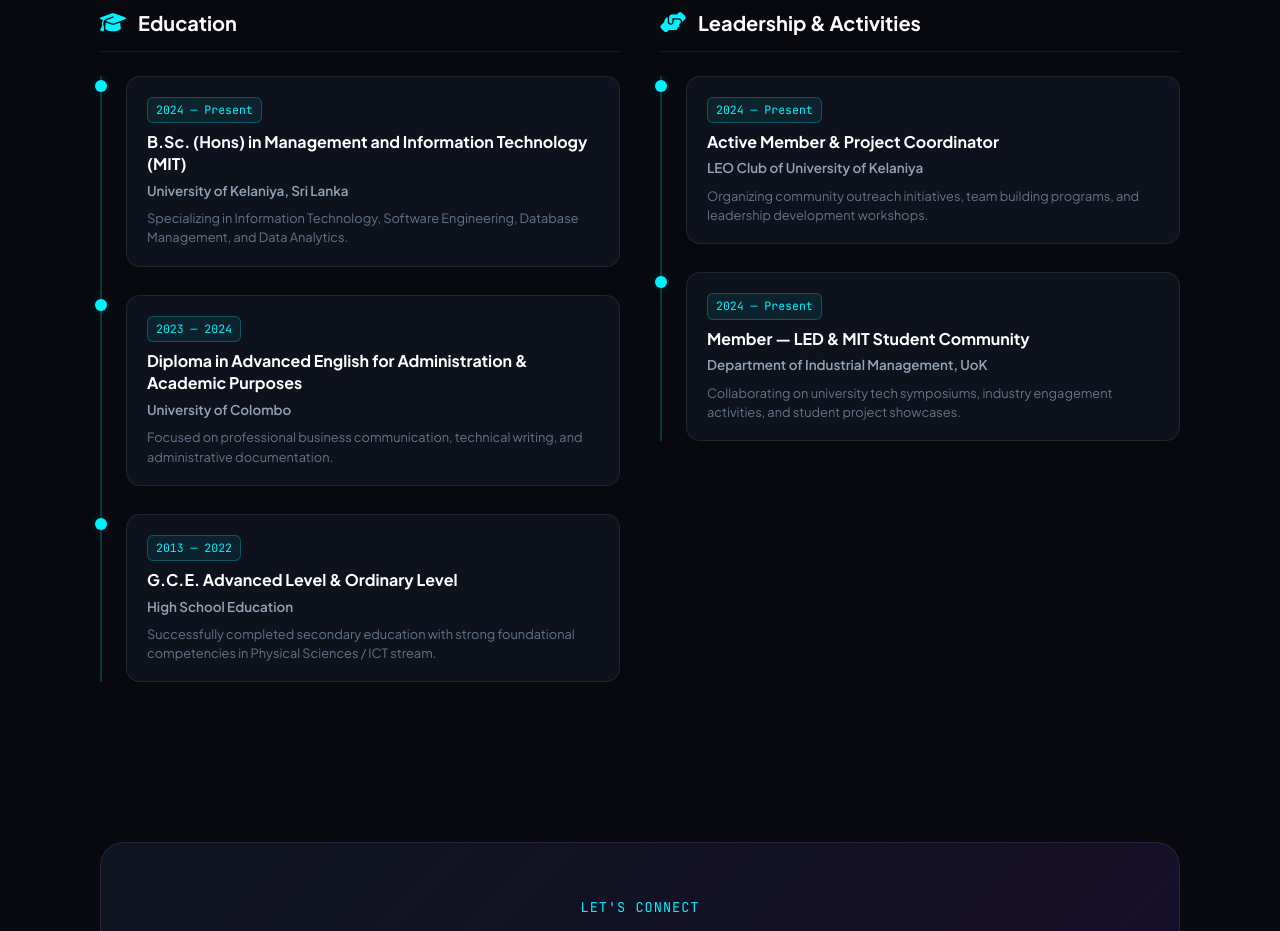
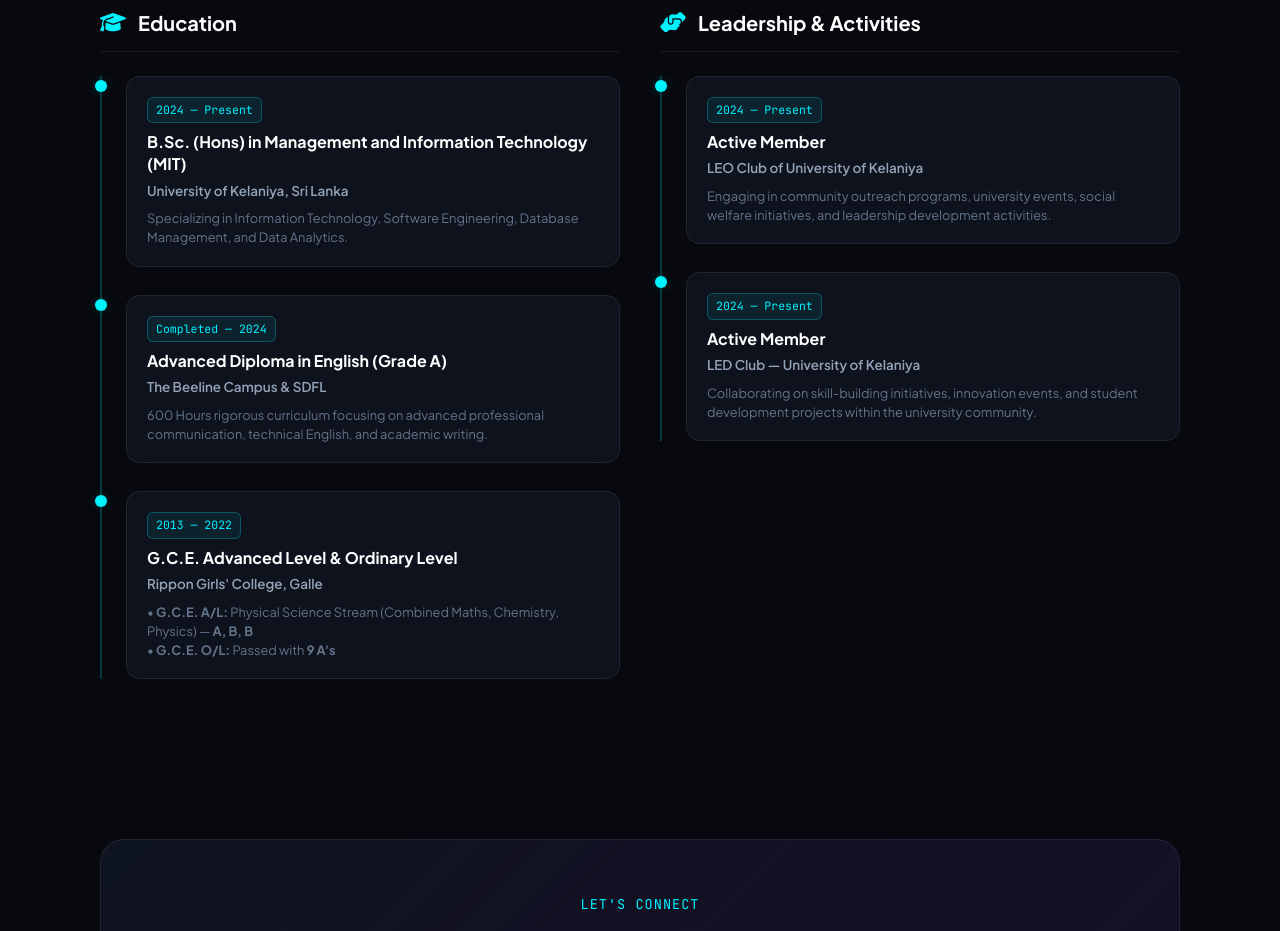
Before and after one commit to Yasasri-BVK/portfolio, a plain HTML site: page index.html in a window 1280 px wide. Shown: the part 5540-6471 px from the top of the page. Drawn offline with Linux system fonts and the light colour scheme.

Commit message:
Update index.html

```diff
--- a/index.html
+++ b/index.html
@@ -1285,7 +1285,7 @@
     }
   </style>
 
-  <!-- EDUCATION & LEADERSHIP TIMELINE SECTION -->
+ <!-- EDUCATION & EXPERIENCE TIMELINE SECTION -->
   <section id="experience" style="padding: 70px 0;">
     <div class="container">
       <div class="section-title">
@@ -1315,25 +1315,28 @@
               </div>
             </div>
 
-            <!-- Diploma -->
+            <!-- English Advanced Diploma -->
             <div class="timeline-item">
               <div class="timeline-dot"></div>
               <div class="timeline-content">
-                <span class="timeline-year">2023 — 2024</span>
-                <h4>Diploma in Advanced English for Administration &amp; Academic Purposes</h4>
-                <p class="timeline-inst">University of Colombo</p>
-                <p class="timeline-desc">Focused on professional business communication, technical writing, and administrative documentation.</p>
+                <span class="timeline-year">Completed — 2024</span>
+                <h4>Advanced Diploma in English (Grade A)</h4>
+                <p class="timeline-inst">The Beeline Campus &amp; SDFL</p>
+                <p class="timeline-desc">600 Hours rigorous curriculum focusing on advanced professional communication, technical English, and academic writing.</p>
               </div>
             </div>
 
-            <!-- School -->
+            <!-- High School / Rippon Girls' College -->
             <div class="timeline-item">
               <div class="timeline-dot"></div>
               <div class="timeline-content">
                 <span class="timeline-year">2013 — 2022</span>
                 <h4>G.C.E. Advanced Level &amp; Ordinary Level</h4>
-                <p class="timeline-inst">High School Education</p>
-                <p class="timeline-desc">Successfully completed secondary education with strong foundational competencies in Physical Sciences / ICT stream.</p>
+                <p class="timeline-inst">Rippon Girls' College, Galle</p>
+                <p class="timeline-desc">
+                  • <strong>G.C.E. A/L:</strong> Physical Science Stream (Combined Maths, Chemistry, Physics) — <strong>A, B, B</strong><br>
+                  • <strong>G.C.E. O/L:</strong> Passed with <strong>9 A's</strong>
+                </p>
               </div>
             </div>
 
@@ -1354,20 +1357,20 @@
               <div class="timeline-dot"></div>
               <div class="timeline-content">
                 <span class="timeline-year">2024 — Present</span>
-                <h4>Active Member &amp; Project Coordinator</h4>
+                <h4>Active Member</h4>
                 <p class="timeline-inst">LEO Club of University of Kelaniya</p>
-                <p class="timeline-desc">Organizing community outreach initiatives, team building programs, and leadership development workshops.</p>
+                <p class="timeline-desc">Engaging in community outreach programs, university events, social welfare initiatives, and leadership development activities.</p>
               </div>
             </div>
 
-            <!-- LED Club / University Societies -->
+            <!-- LED Club -->
             <div class="timeline-item">
               <div class="timeline-dot"></div>
               <div class="timeline-content">
                 <span class="timeline-year">2024 — Present</span>
-                <h4>Member — LED &amp; MIT Student Community</h4>
-                <p class="timeline-inst">Department of Industrial Management, UoK</p>
-                <p class="timeline-desc">Collaborating on university tech symposiums, industry engagement activities, and student project showcases.</p>
+                <h4>Active Member</h4>
+                <p class="timeline-inst">LED Club — University of Kelaniya</p>
+                <p class="timeline-desc">Collaborating on skill-building initiatives, innovation events, and student development projects within the university community.</p>
               </div>
             </div>
 
@@ -1377,7 +1380,6 @@
       </div>
     </div>
   </section>
-
   <style>
     .timeline-two-col {
       display: grid;
```
